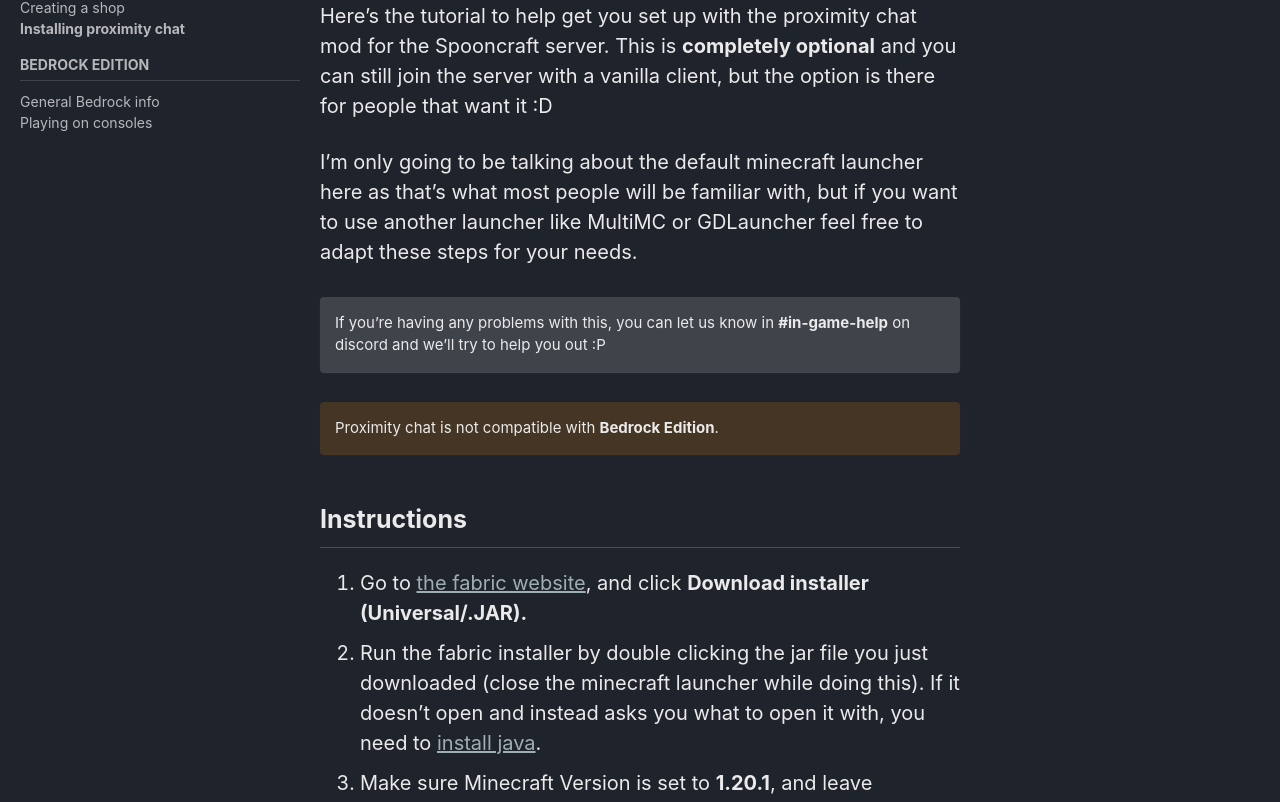
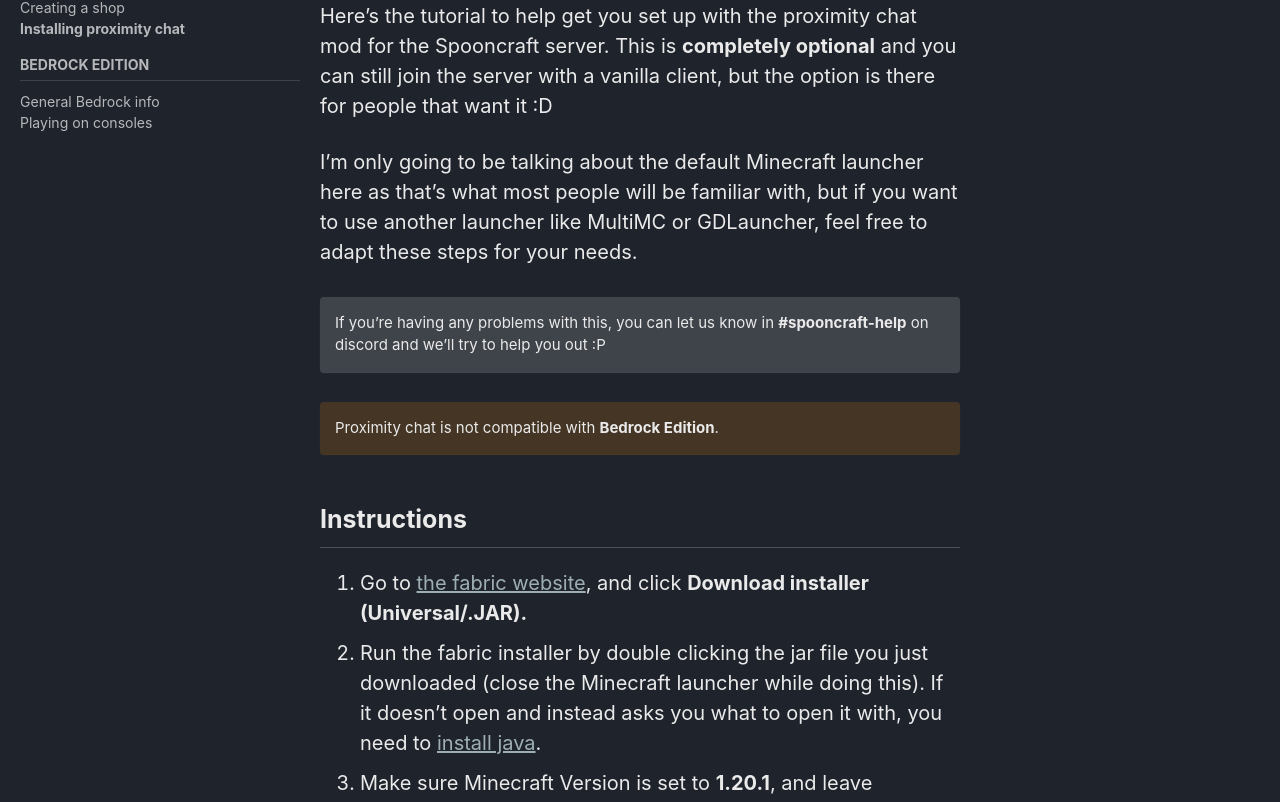
Before and after one commit to MumboDiscord/spooncraft-docs, a Jekyll site: the page built from proximitychat.markdown, in a window 1280 px wide and 1400 px high. Shown: the part 473-1275 px from the top of the window. Built offline with Jekyll 4.4.1, drawn with Linux system fonts in a browser that asks for light colours; cached includes are drawn as plain includes.

Commit message:
Fix spelling mistakes

```diff
--- a/proximitychat.markdown
+++ b/proximitychat.markdown
@@ -14,9 +14,9 @@
 
 Here’s the tutorial to help get you set up with the proximity chat mod for the Spooncraft server. This is **completely optional** and you can still join the server with a vanilla client, but the option is there for people that want it :D
 
-I’m only going to be talking about the default minecraft launcher here as that’s what most people will be familiar with, but if you want to use another launcher like MultiMC or GDLauncher feel free to adapt these steps for your needs.
+I’m only going to be talking about the default Minecraft launcher here as that’s what most people will be familiar with, but if you want to use another launcher like MultiMC or GDLauncher, feel free to adapt these steps for your needs.
 
-If you’re having any problems with this, you can let us know in **#in-game-help** on discord and we’ll try to help you out :P
+If you’re having any problems with this, you can let us know in **#spooncraft-help** on discord and we’ll try to help you out :P
 {: .notice}
 
 Proximity chat is not compatible with **Bedrock Edition**.
@@ -25,7 +25,7 @@
 ## Instructions
 
 1. Go to [the fabric website](https://fabricmc.net/use/), and click **Download installer (Universal/.JAR).**
-2. Run the fabric installer by double clicking the jar file you just downloaded (close the minecraft launcher while doing this). If it doesn’t open and instead asks you what to open it with, you need to [install java](https://www.java.com/).
+2. Run the fabric installer by double clicking the jar file you just downloaded (close the Minecraft launcher while doing this). If it doesn’t open and instead asks you what to open it with, you need to [install java](https://www.java.com/).
 3. Make sure Minecraft Version is set to **1.20.1**, and leave everything else as default, then click install.
 4. Open the Minecraft Launcher, select the **fabric-loader-1.20.1** profile and then launch the game. Once the game loads, make sure it says **Minecraft 1.20.1/Fabric** on the bottom left in the main menu, then close the game again.
 5. Download the Simple Voice Chat mod from [here](https://modrinth.com/plugin/simple-voice-chat/version/fabric-1.20.1-2.4.12).
--- a/rules.markdown
+++ b/rules.markdown
@@ -39,7 +39,7 @@
 
 ### 2. No Stealing
 
-Do not take from any chest on the server without explicit permission from the owner of the items. If you pick up a players items from the ground return them immediately to the owner unless explicitly told otherwise.
+Do not take from any chest on the server without explicit permission from the owner of the items. If you pick up a player's items from the ground return them immediately to the owner unless explicitly told otherwise.
 
 ### 3. No Griefing
 
```
Also changed, not shown: info.markdown (+3 -4 lines).
